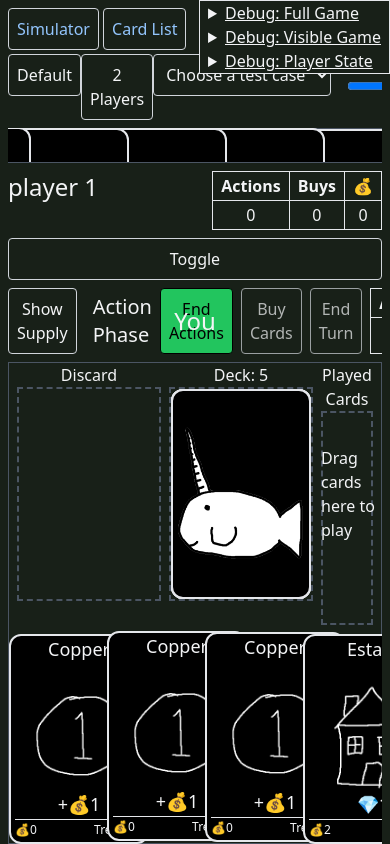
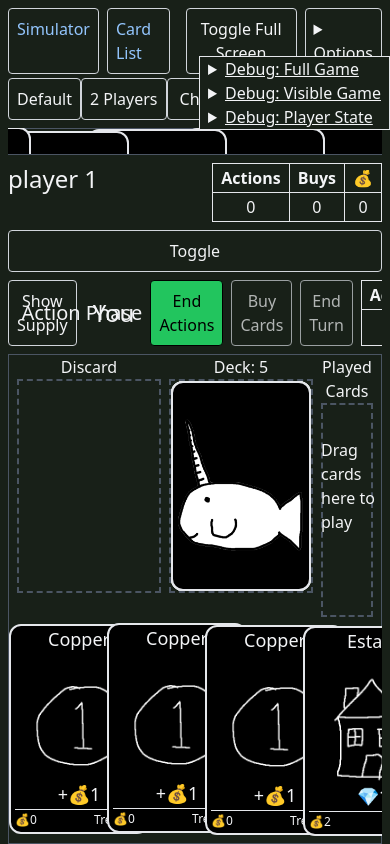
Before and after one commit to nick-ng/dominion-js, a SvelteKit app: page /simulator in a window 390 px wide. Built offline with nearby package versions, Linux system fonts and the light colour scheme.

Commit message:
feat: add options controls. make full screen button for tablets.

```diff
--- a/src/app.css
+++ b/src/app.css
@@ -126,4 +126,12 @@
 	.markdown li {
 		@apply ml-4;
 	}
+
+	.vignette {
+		background-color: #00000088;
+	}
+
+	.no-vignette {
+		background-color: #00000000;
+	}
 }
--- a/src/lib/components/card.svelte
+++ b/src/lib/components/card.svelte
@@ -276,7 +276,7 @@
 
 {#if card}
 	<button
-		class={`${upsideDown ? "rotate-180" : ""} ${className} ${hoverClass} ${hoverFront && isMouseDown ? "z-10" : ""} bottom-0 border-0 p-0 align-top ${(draggable && isMouseDown) || skipTransition ? "" : "transition-all"}`}
+		class={`${upsideDown ? "rotate-180" : ""} ${className} ${hoverClass} ${hoverFront && isMouseDown ? "z-10" : ""} bottom-0 select-none border-0 p-0 align-top ${(draggable && isMouseDown) || skipTransition ? "" : "transition-all"}`}
 		style={`${buttonStyle};${buttonStyle2};`}
 		bind:this={cardButtonEl}
 		on:click={() => {
--- a/src/lib/components/full-display.svelte
+++ b/src/lib/components/full-display.svelte
@@ -197,37 +197,44 @@
 	}
 
 	onMount(() => {
-		// @todo(nick-ng): option to invert direction
-		const wheelHandler = (e: WheelEvent) => {
-			if (!e.shiftKey) {
-				showMyBoard = e.deltaY > 0;
+		const wheelHandler = (event: WheelEvent) => {
+			if (!showSupply) {
+				if ($optionsStore.invertScrollDirection) {
+					showMyBoard = event.deltaY < 0;
+				} else {
+					showMyBoard = event.deltaY > 0;
+				}
 			}
 		};
 
 		window.addEventListener("wheel", wheelHandler);
 
 		let prevTouchY = 0;
-		const touchStartHandler = (e: TouchEvent) => {
+		const touchStartHandler = (event: TouchEvent) => {
 			let totalY = 0;
-			for (let i = 0; i < e.touches.length; i++) {
-				totalY += e.touches[i].screenY;
+			for (let i = 0; i < event.touches.length; i++) {
+				totalY += event.touches[i].screenY;
 			}
 
 			if (!showSupply) {
-				prevTouchY = totalY / e.touches.length;
+				prevTouchY = totalY / event.touches.length;
 			}
 		};
 
-		const touchHandler = (e: TouchEvent) => {
+		const touchHandler = (event: TouchEvent) => {
 			let totalY = 0;
-			for (let i = 0; i < e.touches.length; i++) {
-				totalY += e.touches[i].screenY;
+			for (let i = 0; i < event.touches.length; i++) {
+				totalY += event.touches[i].screenY;
 			}
 
-			const newTouchY = totalY / e.touches.length;
+			const newTouchY = totalY / event.touches.length;
 
 			if (!showSupply) {
+				if ($optionsStore.invertScrollDirection) {
+					showMyBoard = newTouchY > prevTouchY;
+				} else {
 					showMyBoard = newTouchY < prevTouchY;
+				}
 			}
 		};
 
@@ -291,14 +298,23 @@
 						}}>Show Supply</button
 					>
 					<div class="grow" />
-					<div class="self-center text-xl">{gamePhaseMessage}</div>
+					<h2 class="pointer-events-none self-center">You</h2>
+					<div class="grow" />
+
+					<div class="relative">
+						<div
+							class="absolute bottom-0 right-full-2 top-0 my-auto flex flex-row items-center whitespace-nowrap text-xl"
+						>
+							{gamePhaseMessage}
+						</div>
 						<button
-						class={endActionsHint ? actionCardClass : ""}
+							class={`${endActionsHint ? actionCardClass : ""} h-full`}
 							on:click={() => {
 								onEndPhase("action");
 							}}
 							disabled={!endActionsHint}>End Actions</button
 						>
+					</div>
 					<button
 						class={buyCardsHint ? treasureCardClass : ""}
 						on:click={() => {
@@ -326,11 +342,6 @@
 						coins={myPlayerState.coins}
 						horizontal
 					/>
-					<h2
-						class="pointer-events-none absolute bottom-0 left-0 right-0 top-0 m-auto flex items-center justify-center"
-					>
-						You
-					</h2>
 				</div>
 				<!-- Player's Play Area -->
 				<PlayArea
@@ -390,14 +401,6 @@
 </div>
 
 <style>
-	.vignette {
-		background-color: #00000088;
-	}
-
-	.no-vignette {
-		background-color: #00000000;
-	}
-
 	.transition-some {
 		transition-property: background;
 		transition-timing-function: cubic-bezier(0.4, 0, 0.2, 1);
--- a/src/lib/components/play-area.svelte
+++ b/src/lib/components/play-area.svelte
@@ -113,7 +113,7 @@
 </script>
 
 <div
-	class={`${className} border-subtle relative flex flex-col items-stretch gap-2 bg-main-bg transition-all`}
+	class={`${className} border-subtle relative flex flex-col items-stretch gap-2 bg-main-bg pb-2 transition-all`}
 >
 	<!-- In Play -->
 	<div class={`${opponent ? "order-2" : ""}`}>
@@ -251,7 +251,7 @@
 			{/each}
 		</div>
 		<div>
-			{#if gameState.turnPhase === "buy-0"}
+			{#if gameState.turnPhase === "buy-0" && !opponent}
 				<button
 					on:click={() => {
 						let playedACard = false;
--- a/src/lib/stores/options.ts
+++ b/src/lib/stores/options.ts
@@ -7,12 +7,16 @@ type Options = {
 	animationSpeed: number;
 	opponentAllUpsideDown: boolean;
 	dragCardFromCenter: boolean;
+	showFullScreenButton: boolean;
+	invertScrollDirection: boolean;
 };
 
 let storedOptions: Options = {
 	animationSpeed: 5,
 	opponentAllUpsideDown: false,
 	dragCardFromCenter: false,
+	showFullScreenButton: true,
+	invertScrollDirection: false,
 };
 
 if (browser) {
--- a/src/routes/+layout.svelte
+++ b/src/routes/+layout.svelte
@@ -1,19 +1,43 @@
-<script>
+<script lang="ts">
+	import { optionsStore } from "$lib/stores/options";
+
 	import "../app.css";
+	import OptionControls from "./option-controls.svelte";
+
+	let rootEl: HTMLElement | null = null;
 </script>
 
 <svelte:head>
 	<title>Jurisdiction</title>
 </svelte:head>
 
-<div class="flex h-screen max-h-screen flex-col justify-start px-2 pt-2">
-	<nav class="mb-1">
+<div
+	bind:this={rootEl}
+	class="flex h-screen max-h-screen flex-col justify-start px-2 pt-2"
+>
+	<nav class="mb-1 flex flex-row justify-between gap-2">
 		<a class="button-default inline-block px-2 no-underline" href="simulator"
 			>Simulator</a
 		>
 		<a class="button-default inline-block px-2 no-underline" href="card-list"
 			>Card List</a
 		>
+		<div class="flex-grow" />
+		{#if $optionsStore.showFullScreenButton && document.fullscreenEnabled}
+			<button
+				class="can-hover:hidden"
+				on:click={() => {
+					if (document.fullscreenElement) {
+						document.exitFullscreen();
+					} else if (rootEl) {
+						rootEl.requestFullscreen();
+					}
+				}}
+			>
+				Toggle Full Screen
+			</button>
+		{/if}
+		<OptionControls />
 	</nav>
 	<slot />
 	<!-- All images copyright © 2024 Nick Ng -->
--- a/src/routes/+page.svelte
+++ b/src/routes/+page.svelte
@@ -1,4 +1,4 @@
-<script>
+<script lang="ts">
 	import { PUBLIC_API_HOST } from "$env/static/public";
 
 	console.debug("PUBLIC_API_HOST", PUBLIC_API_HOST);
--- /dev/null
+++ b/src/routes/option-controls.svelte
@@ -0,0 +1,119 @@
+<script lang="ts">
+	import { optionsStore } from "$lib/stores/options";
+
+	let isOpen = false;
+	let detailsEl: HTMLDetailsElement | null = null;
+	let summaryEl: HTMLElement | null = null;
+
+	$: {
+		console.log("isOpen", isOpen);
+	}
+</script>
+
+<details bind:this={detailsEl} bind:open={isOpen}>
+	<summary bind:this={summaryEl} class="button-default no-underline"
+		>Options</summary
+	>
+	{#if isOpen}
+		<button
+			class="vignette absolute bottom-0 left-0 right-0 top-0 z-10 border-none"
+			on:click={() => {
+				if (summaryEl) {
+					summaryEl.click();
+				}
+			}}
+		/>
+	{/if}
+	<div class="relative">
+		<div
+			class="absolute right-0 z-20 border border-gray-300 bg-main-bg p-0 can-hover:top-full-1 cannot-hover:top-full-2"
+		>
+			<table class="options-table border-separate border-spacing-2">
+				<tbody>
+					<tr>
+						<td>Animation Speed</td>
+						<td
+							><input
+								type="range"
+								bind:value={$optionsStore.animationSpeed}
+								min={1}
+								max={11}
+								step={1}
+							/></td
+						>
+					</tr>
+					<tr>
+						<td
+							><label for="opponentAllUpsideDownControl"
+								>Opponent Upside Down</label
+							></td
+						>
+						<td
+							><input
+								id="opponentAllUpsideDownControl"
+								type="checkbox"
+								bind:checked={$optionsStore.opponentAllUpsideDown}
+							/></td
+						>
+					</tr>
+					<tr>
+						<td
+							><label for="dragCardFromCenterControl">
+								Drag Cards From Centre
+							</label>
+						</td>
+						<td
+							><input
+								id="dragCardFromCenterControl"
+								type="checkbox"
+								bind:checked={$optionsStore.dragCardFromCenter}
+							/></td
+						>
+					</tr>
+					<tr>
+						<td
+							><label for="invertScrollDirectionControl"
+								>Invert Scroll Direction</label
+							></td
+						>
+						<td
+							><input
+								id="invertScrollDirectionControl"
+								type="checkbox"
+								bind:checked={$optionsStore.invertScrollDirection}
+							/></td
+						>
+					</tr>
+					<tr class="can-hover:hidden"
+						><td
+							><label for="showFullScreenButtonControl"
+								>Full Screen Button</label
+							></td
+						><td
+							><input
+								id="showFullScreenButtonControl"
+								type="checkbox"
+								bind:checked={$optionsStore.showFullScreenButton}
+							/></td
+						></tr
+					>
+				</tbody>
+			</table>
+		</div>
+	</div>
+</details>
+
+<style>
+	.options-table td {
+		@apply select-none whitespace-nowrap;
+	}
+
+	.options-table td:first-child {
+		@apply text-right;
+	}
+
+	.options-table label,
+	.options-table input[type="checkbox"] {
+		@apply cursor-pointer;
+	}
+</style>
--- a/src/routes/simulator/+page.svelte
+++ b/src/routes/simulator/+page.svelte
@@ -166,18 +166,6 @@
 			{/each}
 		</select>
 		<div>{chosenTestCase}</div>
-		<div>
-			<label class="ml-4 flex flex-col items-center">
-				<div>Animation Speed</div>
-				<input
-					type="range"
-					bind:value={$optionsStore.animationSpeed}
-					min={1}
-					max={11}
-					step={1}
-				/></label
-			>
-		</div>
 		{#if !success}
 			<div>{reason}</div>
 		{/if}
@@ -185,7 +173,7 @@
 	</div>
 </FullDisplay>
 <div
-	class="absolute right-0 top-0 max-h-screen w-max overflow-y-auto border bg-main-bg px-2"
+	class="absolute right-0 max-h-screen w-max overflow-y-auto border bg-main-bg px-2 can-hover:top-10 cannot-hover:top-14"
 >
 	<details class="w-max">
 		<summary>Debug: Full Game</summary>
--- a/tailwind.config.js
+++ b/tailwind.config.js
@@ -69,5 +69,8 @@ export default {
 			},
 		},
 	},
+	corePlugins: {
+		backgroundOpacity: false,
+	},
 	plugins: [],
 };
```
Also changed, not shown: 1 other file (tests, documents, lock files or other folders). Lines whose indentation alone changed are shown as unchanged.
